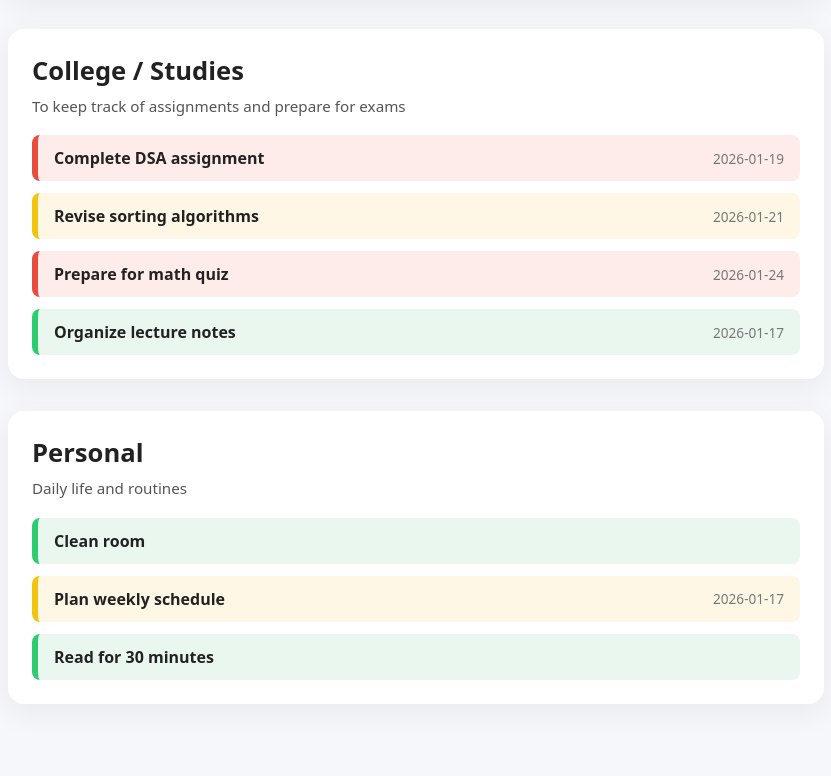
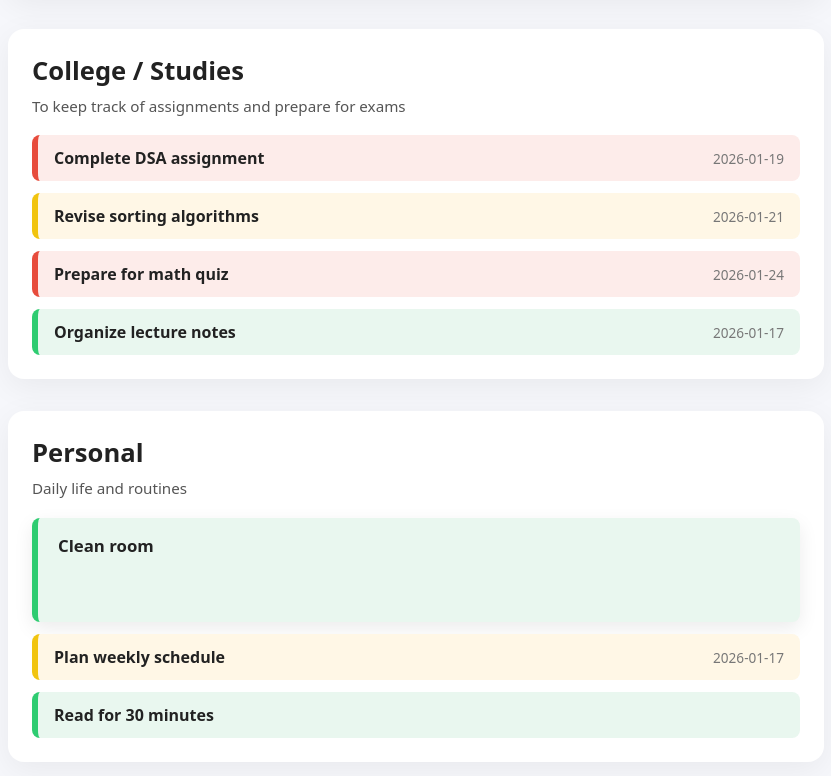
Before and after one commit to navs04/todo-list, a website built with webpack: page src/template.html in a window 1280 px wide. Both pictures are taken after a click on the element "Clean room". Shown: the part 475-1251 px from the top of the page, without its empty margins (224-1055 px from the left). Built offline with nearby package versions, Linux system fonts and the light colour scheme.

Commit message:
added expanded todo feature

```diff
--- a/src/create.js
+++ b/src/create.js
@@ -18,7 +18,12 @@ function createProject(project){
         todoContainer.classList.add("todos");
 
         const todoTitle = document.createElement('h2');
+        const todoDescription = document.createElement('p');
         const todoDueDate = document.createElement('p');
+        const todoNotes = document.createElement('p');
+
+        todoDescription.classList.add("todo-description");
+        todoNotes.classList.add("todo-notes");
 
         todoTitle.textContent = todoArray[i].title;
         todoDueDate.textContent = todoArray[i].dueDate;
@@ -33,7 +38,15 @@ function createProject(project){
             todoContainer.classList.add("high");
         }
 
-        todoContainer.append(todoTitle, todoDueDate);
+        todoContainer.addEventListener('click', () => {
+            todoContainer.classList.add("expanded");
+
+            todoDescription.textContent = todoArray[i].description;
+            todoNotes.textContent = todoArray[i].notes;
+
+        })
+
+        todoContainer.append(todoTitle, todoDescription, todoDueDate, todoNotes);
         projectTodos.append(todoContainer);
     }
 
--- a/src/index.js
+++ b/src/index.js
@@ -26,10 +26,10 @@ const appController = (function(){
 
 const data = (function(){
     const projectData = () => {
-        const todo1 = appController.manageTodo("Oil Painting", "make an oil painting", "2026-01-23", "low","choose a subject, make composition");
-        const todo2 = appController.manageTodo("Sketch composition ideas","","2026-01-18","medium","");
-        const todo3 = appController.manageTodo("Buy new brushes","","2026-01-20", "low", "");
-        const todo4 = appController.manageTodo("Study color theory", "", "2026-01-25", "medium", "");
+        const todo1 = appController.manageTodo("Oil Painting", "Create a complete oil painting from start to finish", "2026-01-23", "low","Choose a subject, plan composition, block colors");
+        const todo2 = appController.manageTodo("Sketch composition ideas","Explore multiple thumbnail sketches","2026-01-18","medium","");
+        const todo3 = appController.manageTodo("Buy new brushes","","2026-01-20", "low", "Flat and round brushes for acrylic and oil");
+        const todo4 = appController.manageTodo("Study color theory", "Understand complementary and analogous colors", "2026-01-25", "medium", "Focus on warm vs cool contrasts");
         const todo5 = appController.manageTodo("Finish background layer", "", "2026-01-22", "high", "");
 
         const project1 = appController.controlProject("Art", "Project for all art related things");
@@ -39,9 +39,9 @@ const data = (function(){
         appController.moveTodo(todo4, project1);
         appController.moveTodo(todo5, project1);
 
-        const todo6 = appController.manageTodo("Complete DSA assignment", "", "2026-01-19", "high", "");
-        const todo7 = appController.manageTodo("Revise sorting algorithms", "", "2026-01-21", "medium", "");
-        const todo8 = appController.manageTodo("Prepare for math quiz", "", "2026-01-24", "high", "focus on integration");
+        const todo6 = appController.manageTodo("Complete DSA assignment", "Finish all remaining problems", "2026-01-19", "high", "Pay attention to time complexity");
+        const todo7 = appController.manageTodo("Revise sorting algorithms", "", "2026-01-21", "medium", "Quick sort, merge sort, and use cases");
+        const todo8 = appController.manageTodo("Prepare for math quiz", "Revise key formulas and practice problems", "2026-01-24", "high", "Focus on integration");
         const todo9 = appController.manageTodo("Organize lecture notes", "", "2026-01-17", "low", "");
 
         const project2 = appController.controlProject("College / Studies", "To keep track of assignments and prepare for exams");
--- a/src/styles.css
+++ b/src/styles.css
@@ -91,3 +91,51 @@ body{
 .low:hover, .medium:hover, .high:hover {
     filter: brightness(0.97);
 }
+
+.todos.expanded {
+    flex-direction: column;
+    align-items: flex-start;
+    gap: 0.6rem;
+
+    padding: 1rem 1.25rem;
+}
+
+.todos .todo-description, .todos .todo-notes{
+    display: none;
+}
+
+.todos.expanded .todo-description,.todos.expanded .todo-notes{
+    display: block;
+    font-size: 0.9rem;
+    color: #555;
+    line-height: 1.4;
+}
+
+.todos.expanded .todo-description{
+    margin-top: 0.5rem;
+    padding-top: 0.5rem;
+    border-top: 1px dashed rgba(0, 0, 0, 0.15);
+}
+
+.todos.expanded .todo-notes{
+    margin-top: 0.25rem;
+}
+
+.todo-notes{
+    font-style: italic;
+    color: #666;
+    font-size: 0.85rem;
+    opacity: 0.85;
+}
+
+.todos.expanded h2{
+    font-size: 1.05rem;
+}
+
+.todos.expanded:hover{
+    transform: none;
+}
+
+.todos.expanded{
+    box-shadow: 0 0.4rem 1.2rem rgba(0, 0, 0, 0.08);
+}
```
